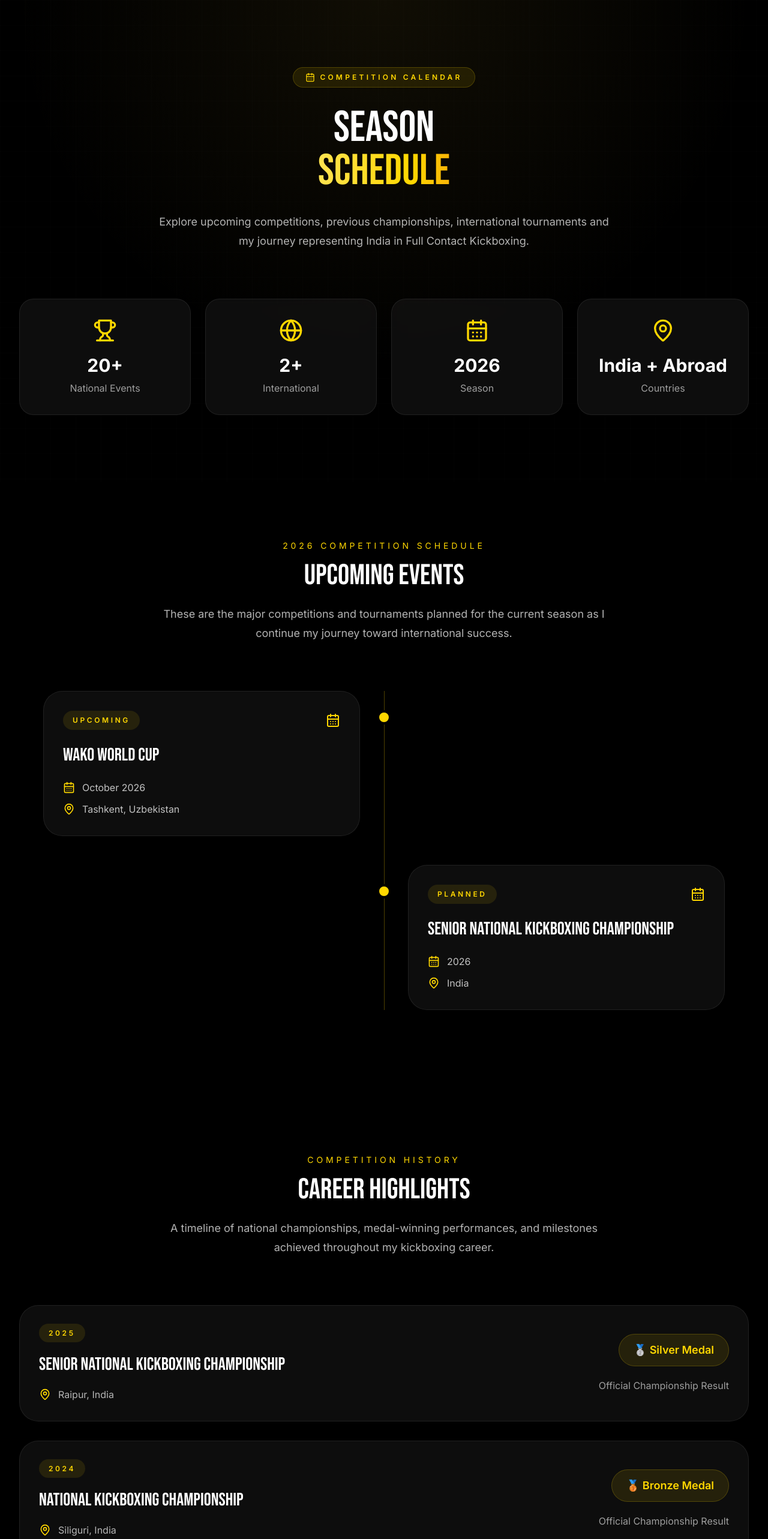
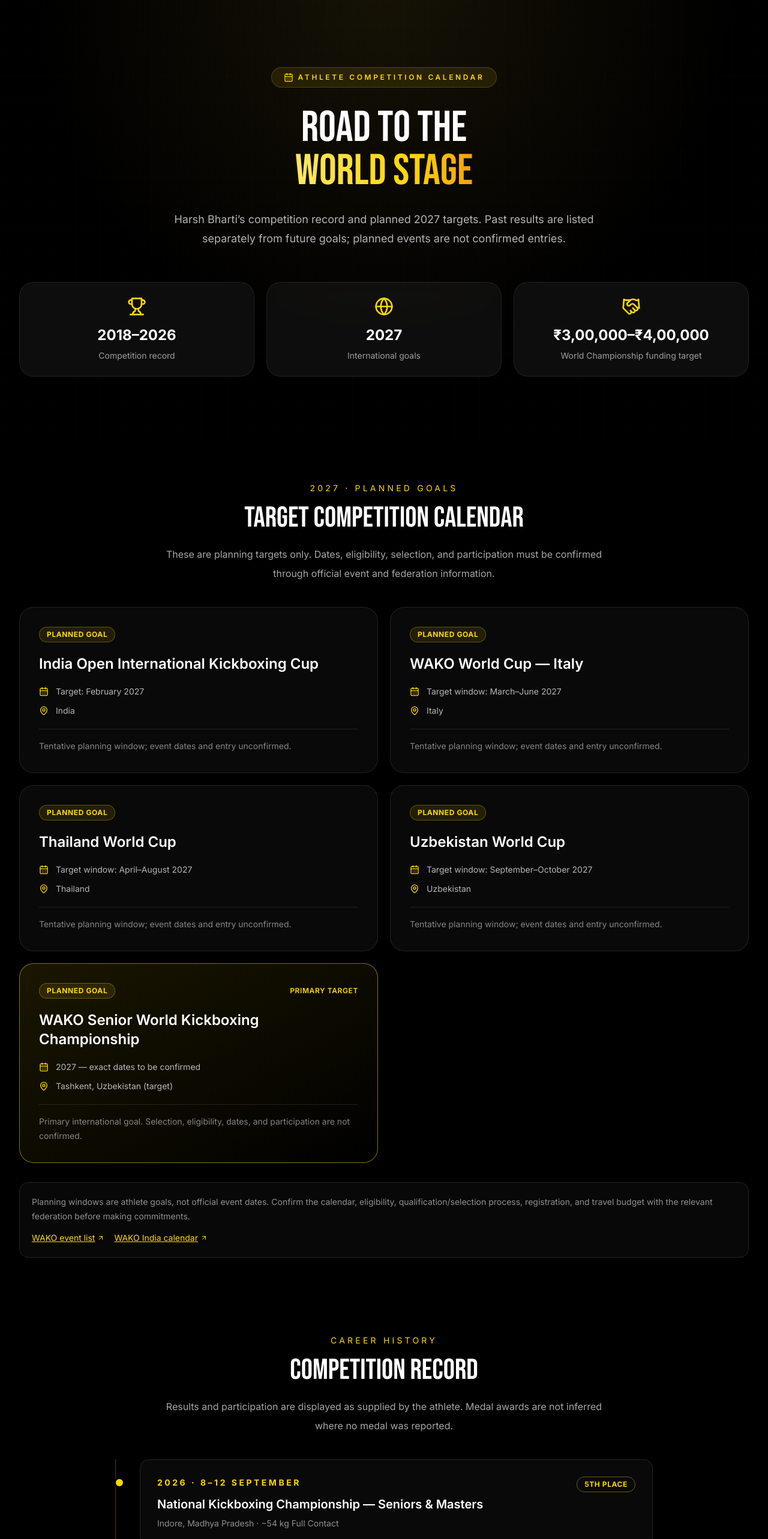
Before and after one commit to harshbharti55/kickboxer-harsh, a Next.js app: page /calendar in a window 1280 px wide. Shown: the part 80-2646 px from the top of the page at 60% size. Built offline with nearby package versions, Linux system fonts and the light colour scheme.

Commit message:
Refresh competition calendar with 2027 goals and full record

```diff
--- a/app/calendar/page.tsx
+++ b/app/calendar/page.tsx
@@ -1,478 +1,111 @@
 "use client";
 
 import { motion } from "framer-motion";
-import {
-  CalendarDays,
-  Trophy,
-  Globe,
-  MapPin,
-} from "lucide-react";
-
-const upcoming = [
-  {
-    event: "WAKO World Cup",
-    date: "October 2026",
-    location: "Tashkent, Uzbekistan",
-    status: "Upcoming",
-  },
-  {
-    event: "Senior National Kickboxing Championship",
-    date: "2026",
-    location: "India",
-    status: "Planned",
-  },
-];
-
-const history = [
-  {
-    year: "2025",
-    event: "Senior National Kickboxing Championship",
-    result: "🥈 Silver Medal",
-    location: "Raipur, India",
-  },
-  {
-    year: "2024",
-    event: "National Kickboxing Championship",
-    result: "🥉 Bronze Medal",
-    location: "Siliguri, India",
-  },
-  {
-    year: "2023",
-    event: "WAKO India National Championship",
-    result: "🥈 Silver Medal",
-    location: "Ranchi, India",
-  },
-  {
-    year: "2022",
-    event: "Junior National Kickboxing Championship",
-    result: "🥇 Gold Medal",
-    location: "Kolkata, India",
-  },
-];
+import { CalendarDays, Trophy, Globe, MapPin, ArrowUpRight, Handshake } from "lucide-react";
+import { competitionRecords, plannedGoals2027, sponsorshipGoal, PLANNED_NOTE } from "@/data/athlete";
 
 export default function CalendarPage() {
   return (
-    <main className="bg-black text-white">
-
-      {/* Hero */}
-
-      <section className="relative overflow-hidden py-28">
-
-        <div className="absolute inset-0 bg-[radial-gradient(circle_at_top,rgba(212,175,55,0.08),transparent_60%)]" />
-
+    <main className="overflow-hidden bg-black text-white">
+      <section className="relative py-24 sm:py-28">
+        <div className="absolute inset-0 bg-[radial-gradient(circle_at_top,rgba(212,175,55,0.10),transparent_60%)]" />
         <div className="absolute inset-0 grid-overlay opacity-20" />
-
         <div className="container-page relative z-10">
-
-          <motion.div
-            initial={{ opacity: 0, y: 35 }}
-            animate={{ opacity: 1, y: 0 }}
-            transition={{ duration: .8 }}
-            className="mx-auto max-w-4xl text-center"
-          >
-
-            <div className="inline-flex items-center gap-2 rounded-full border border-gold/20 bg-gold/10 px-5 py-2 text-xs font-semibold uppercase tracking-[0.35em] text-gold">
-
-              <CalendarDays className="h-4 w-4" />
-
-              Competition Calendar
-
+          <motion.div initial={{ opacity: 0, y: 28 }} animate={{ opacity: 1, y: 0 }} transition={{ duration: 0.7 }} className="mx-auto max-w-4xl text-center">
+            <div className="inline-flex items-center gap-2 rounded-full border border-gold/20 bg-gold/10 px-5 py-2 text-xs font-semibold uppercase tracking-[0.3em] text-gold">
+              <CalendarDays className="h-4 w-4" /> Athlete competition calendar
             </div>
-
-            <h1 className="mt-8 font-display text-5xl sm:text-6xl lg:text-7xl">
-
-              Season
-
-              <span className="block text-gradient">
-
-                Schedule
-
-              </span>
-
-            </h1>
-
-            <p className="mx-auto mt-8 max-w-3xl text-lg leading-8 text-white/70">
-
-              Explore upcoming competitions, previous championships,
-              international tournaments and my journey representing India
-              in Full Contact Kickboxing.
-
+            <h1 className="mt-8 font-display text-5xl sm:text-6xl lg:text-7xl">Road to the <span className="block text-gradient">World Stage</span></h1>
+            <p className="mx-auto mt-7 max-w-3xl text-lg leading-8 text-white/70">
+              Harsh Bharti’s competition record and planned 2027 targets. Past results are listed separately from future goals; planned events are not confirmed entries.
             </p>
-
           </motion.div>
 
-          {/* Stats */}
-
-          <div className="mt-20 grid gap-6 md:grid-cols-4">
-
+          <div className="mt-14 grid gap-5 sm:grid-cols-3">
             {[
-              {
-                icon: Trophy,
-                title: "National Events",
-                value: "20+",
-              },
-              {
-                icon: Globe,
-                title: "International",
-                value: "2+",
-              },
-              {
-                icon: CalendarDays,
-                title: "Season",
-                value: "2026",
-              },
-              {
-                icon: MapPin,
-                title: "Countries",
-                value: "India + Abroad",
-              },
+              { icon: Trophy, value: "2018–2026", label: "Competition record" },
+              { icon: Globe, value: "2027", label: "International goals" },
+              { icon: Handshake, value: sponsorshipGoal.requestedFunding, label: "World Championship funding target" },
             ].map((item) => {
-
               const Icon = item.icon;
-
-              return (
-
-                <motion.div
-                  key={item.title}
-                  whileHover={{ y: -8 }}
-                  className="glass rounded-3xl border border-white/10 p-8 text-center"
-                >
-
-                  <Icon className="mx-auto h-10 w-10 text-gold" />
-
-                  <h3 className="mt-5 text-3xl font-bold">
-
-                    {item.value}
-
-                  </h3>
-
-                  <p className="mt-2 text-white/60">
-
-                    {item.title}
-
-                  </p>
-
-                </motion.div>
-
-              );
-
+              return <motion.div key={item.label} whileHover={{ y: -5 }} className="glass rounded-3xl border border-white/10 p-6 text-center">
+                <Icon className="mx-auto h-8 w-8 text-gold" />
+                <p className="mt-4 text-2xl font-bold">{item.value}</p>
+                <p className="mt-2 text-sm text-white/60">{item.label}</p>
+              </motion.div>;
             })}
-
           </div>
-
         </div>
-
-      </section>
-      {/* Upcoming Competitions */}
-
-      <section className="container-page py-24">
-
-        <div className="mx-auto max-w-3xl text-center">
-
-          <p className="text-sm uppercase tracking-[0.35em] text-gold">
-            2026 Competition Schedule
-          </p>
-
-          <h2 className="mt-4 font-display text-5xl text-white">
-            Upcoming Events
-          </h2>
-
-          <p className="mt-6 text-lg leading-8 text-white/70">
-            These are the major competitions and tournaments planned for the
-            current season as I continue my journey toward international success.
-          </p>
-
-        </div>
-
-        <div className="relative mt-20">
-
-          {/* Timeline */}
-          <div className="absolute left-5 top-0 h-full w-px bg-gold/30 lg:left-1/2" />
-
-          {upcoming.map((item, index) => (
-
-            <motion.div
-              key={item.event}
-              initial={{ opacity: 0, y: 30 }}
-              whileInView={{ opacity: 1, y: 0 }}
-              viewport={{ once: true }}
-              transition={{ delay: index * 0.15 }}
-              className={`relative mb-12 lg:flex ${
-                index % 2 === 0
-                  ? "lg:flex-row"
-                  : "lg:flex-row-reverse"
-              }`}
-            >
-
-              {/* Timeline Dot */}
-
-              <div className="absolute left-2 top-8 h-6 w-6 rounded-full border-4 border-black bg-gold lg:left-1/2 lg:-translate-x-1/2" />
-
-              <div className="ml-14 lg:ml-0 lg:w-1/2 lg:px-10">
-
-                <motion.div
-                  whileHover={{ y: -8 }}
-                  className="glass rounded-[2rem] border border-white/10 p-8 transition-all duration-300 hover:border-gold/40"
-                >
-
-                  <div className="flex items-center justify-between">
-
-                    <span className="rounded-full bg-gold/10 px-4 py-2 text-xs font-semibold uppercase tracking-[0.3em] text-gold">
-
-                      {item.status}
-
-                    </span>
-
-                    <CalendarDays className="h-6 w-6 text-gold" />
-
-                  </div>
-
-                  <h3 className="mt-6 text-3xl font-display text-white">
-
-                    {item.event}
-
-                  </h3>
-
-                  <div className="mt-6 space-y-3">
-
-                    <div className="flex items-center gap-3">
-
-                      <CalendarDays className="h-5 w-5 text-gold" />
-
-                      <span className="text-white/75">
-                        {item.date}
-                      </span>
-
-                    </div>
-
-                    <div className="flex items-center gap-3">
-
-                      <MapPin className="h-5 w-5 text-gold" />
-
-                      <span className="text-white/75">
-                        {item.location}
-                      </span>
-
-                    </div>
-
-                  </div>
-
-                </motion.div>
-
-              </div>
-
-            </motion.div>
-
-          ))}
-
-        </div>
-
-      </section>
-            {/* Competition History */}
-
-      <section className="container-page py-24">
-
-        <div className="mx-auto max-w-3xl text-center">
-
-          <p className="text-sm uppercase tracking-[0.35em] text-gold">
-            Competition History
-          </p>
-
-          <h2 className="mt-4 font-display text-5xl text-white">
-            Career Highlights
-          </h2>
-
-          <p className="mt-6 text-lg leading-8 text-white/70">
-            A timeline of national championships, medal-winning performances,
-            and milestones achieved throughout my kickboxing career.
-          </p>
-
-        </div>
-
-        <div className="mt-20 grid gap-8">
-
-          {history.map((item, index) => (
-
-            <motion.div
-              key={item.year}
-              initial={{ opacity: 0, x: -30 }}
-              whileInView={{ opacity: 1, x: 0 }}
-              viewport={{ once: true }}
-              transition={{ delay: index * 0.12 }}
-              whileHover={{ y: -6 }}
-              className="glass rounded-[2rem] border border-white/10 p-8 transition-all duration-300 hover:border-gold/40"
-            >
-
-              <div className="flex flex-col gap-8 lg:flex-row lg:items-center lg:justify-between">
-
-                <div>
-
-                  <span className="rounded-full bg-gold/10 px-4 py-2 text-xs font-semibold uppercase tracking-[0.3em] text-gold">
-                    {item.year}
-                  </span>
-
-                  <h3 className="mt-6 text-3xl font-display text-white">
-                    {item.event}
-                  </h3>
-
-                  <div className="mt-5 flex items-center gap-3 text-white/70">
-
-                    <MapPin className="h-5 w-5 text-gold" />
-
-                    <span>{item.location}</span>
-
-                  </div>
-
-                </div>
-
-                <div className="text-left lg:text-right">
-
-                  <div className="inline-flex rounded-full border border-gold/20 bg-gold/10 px-6 py-3">
-
-                    <span className="text-lg font-semibold text-gold">
-                      {item.result}
-                    </span>
-
-                  </div>
-
-                  <p className="mt-5 text-white/60">
-                    Official Championship Result
-                  </p>
-
-                </div>
-
-              </div>
-
-            </motion.div>
-
-          ))}
-
-        </div>
-
       </section>
 
-      {/* Season Goals */}
-
-      <section className="container-page py-24">
-
-        <motion.div
-          initial={{ opacity: 0 }}
-          whileInView={{ opacity: 1 }}
-          viewport={{ once: true }}
-          className="overflow-hidden rounded-[2.5rem] border border-gold/20 bg-gradient-to-r from-gold/10 via-black to-black p-12"
-        >
-
-          <div className="mx-auto max-w-4xl text-center">
-
-            <p className="text-sm uppercase tracking-[0.35em] text-gold">
-              2026 Goals
-            </p>
-
-            <h2 className="mt-5 font-display text-5xl text-white">
-              Mission
-              <span className="block text-gradient">
-                World Stage
-              </span>
-            </h2>
-
-            <p className="mx-auto mt-6 max-w-3xl text-lg leading-8 text-white/70">
-              Continue representing India in national and international
-              competitions while striving to become a World Championship
-              medalist and inspiring the next generation of athletes.
-            </p>
-
-            <div className="mt-10 grid gap-6 md:grid-cols-3">
-
-              <div className="glass rounded-3xl border border-white/10 p-6">
-                <h3 className="text-3xl">🌍</h3>
-                <p className="mt-4 font-semibold text-white">
-                  International Competition
-                </p>
+      <section className="container-page py-12 sm:py-16">
+        <div className="mx-auto max-w-3xl text-center">
+          <p className="text-sm uppercase tracking-[0.3em] text-gold">2027 · planned goals</p>
+          <h2 className="mt-4 font-display text-4xl sm:text-5xl">Target Competition Calendar</h2>
+          <p className="mt-5 leading-8 text-white/65">{PLANNED_NOTE}</p>
+        </div>
+        <div className="mt-10 grid gap-5 lg:grid-cols-2">
+          {plannedGoals2027.map((goal, index) => {
+            const isWorlds = goal.name.includes("Senior World");
+            return <motion.article key={goal.name} initial={{ opacity: 0, y: 18 }} whileInView={{ opacity: 1, y: 0 }} viewport={{ once: true }} transition={{ delay: index * 0.05 }}
+              className={"rounded-3xl border p-6 sm:p-8 " + (isWorlds ? "border-gold/50 bg-gradient-to-br from-gold/10 to-black" : "border-white/10 bg-white/[0.035]")}>
+              <div className="flex flex-wrap items-center justify-between gap-3">
+                <span className="rounded-full border border-gold/30 bg-gold/10 px-3 py-1 text-xs font-bold uppercase tracking-wider text-gold">Planned goal</span>
+                {isWorlds ? <span className="text-xs font-semibold uppercase tracking-wider text-gold">Primary target</span> : null}
               </div>
-
-              <div className="glass rounded-3xl border border-white/10 p-6">
-                <h3 className="text-3xl">🥇</h3>
-                <p className="mt-4 font-semibold text-white">
-                  Win More Gold Medals
-                </p>
+              <h3 className="mt-5 text-2xl font-semibold">{goal.name}</h3>
+              <div className="mt-5 space-y-3 text-sm text-white/70">
+                <p className="flex items-start gap-3"><CalendarDays className="mt-0.5 h-4 w-4 shrink-0 text-gold" />{goal.planningWindow}</p>
+                <p className="flex items-start gap-3"><MapPin className="mt-0.5 h-4 w-4 shrink-0 text-gold" />{goal.targetLocation}</p>
               </div>
-
-              <div className="glass rounded-3xl border border-white/10 p-6">
-                <h3 className="text-3xl">🇮🇳</h3>
-                <p className="mt-4 font-semibold text-white">
-                  Represent India
-                </p>
-              </div>
-
-            </div>
-
+              <p className="mt-5 border-t border-white/10 pt-4 text-sm leading-6 text-white/50">{goal.note}</p>
+            </motion.article>;
+          })}
+        </div>
+        <div className="mt-8 rounded-2xl border border-white/10 bg-white/[0.03] p-5 text-sm leading-6 text-white/55">
+          Planning windows are athlete goals, not official event dates. Confirm the calendar, eligibility, qualification/selection process, registration, and travel budget with the relevant federation before making commitments.
+          <div className="mt-3 flex flex-wrap gap-4">
+            <a className="inline-flex items-center gap-1 text-gold underline" href="https://www.wako.sport/event-list" target="_blank" rel="noreferrer">WAKO event list <ArrowUpRight className="h-3 w-3" /></a>
+            <a className="inline-flex items-center gap-1 text-gold underline" href="https://www.wakoindia.org/calendar/" target="_blank" rel="noreferrer">WAKO India calendar <ArrowUpRight className="h-3 w-3" /></a>
           </div>
-
-        </motion.div>
-
-      </section>
-            {/* Contact CTA */}
-
-      <section className="container-page pb-28">
-
-        <motion.div
-          initial={{ opacity: 0 }}
-          whileInView={{ opacity: 1 }}
-          viewport={{ once: true }}
-          className="overflow-hidden rounded-[2.5rem] border border-gold/20 bg-gradient-to-r from-gold/10 via-black to-black p-12"
-        >
-
-          <div className="mx-auto max-w-4xl text-center">
-
-            <p className="text-sm uppercase tracking-[0.35em] text-gold">
-              Competition Journey
-            </p>
-
-            <h2 className="mt-5 font-display text-5xl text-white">
-              Follow My
-              <span className="block text-gradient">
-                Next Chapter
-              </span>
-            </h2>
-
-            <p className="mx-auto mt-6 max-w-3xl text-lg leading-8 text-white/70">
-              My competition calendar is regularly updated with upcoming
-              championships, international tournaments and major career
-              milestones. Thank you for supporting my journey toward
-              representing India on the world stage.
-            </p>
-
-            <div className="mt-10 flex flex-wrap justify-center gap-5">
-
-              <a
-                href="/achievements"
-                className="rounded-full bg-gold px-8 py-4 font-semibold text-black transition hover:scale-105"
-              >
-                View Achievements
-              </a>
-
-              <a
-                href="/media"
-                className="rounded-full border border-white/15 bg-white/5 px-8 py-4 font-semibold text-white transition hover:border-gold/40 hover:bg-white/10"
-              >
-                Watch Highlights
-              </a>
-
-              <a
-                href="/contact"
-                className="rounded-full border border-gold/30 bg-gold/10 px-8 py-4 font-semibold text-gold transition hover:bg-gold hover:text-black"
-              >
-                Contact Me
-              </a>
-
-            </div>
-
-          </div>
-
-        </motion.div>
-
+        </div>
       </section>
 
+      <section className="container-page py-12 sm:py-16">
+        <div className="mx-auto max-w-3xl text-center">
+          <p className="text-sm uppercase tracking-[0.3em] text-gold">Career history</p>
+          <h2 className="mt-4 font-display text-4xl sm:text-5xl">Competition Record</h2>
+          <p className="mt-5 leading-8 text-white/65">Results and participation are displayed as supplied by the athlete. Medal awards are not inferred where no medal was reported.</p>
+        </div>
+        <ol className="relative mx-auto mt-10 max-w-4xl space-y-4 border-l border-gold/30 pl-6 sm:pl-10">
+          {competitionRecords.map((record, index) => (
+            <motion.li key={`${record.year}-${record.event}`} initial={{ opacity: 0, x: -14 }} whileInView={{ opacity: 1, x: 0 }} viewport={{ once: true }} transition={{ delay: index * 0.04 }} className="relative rounded-2xl border border-white/10 bg-white/[0.035] p-5 sm:p-7">
+              <span className="absolute -left-[1.95rem] top-8 h-3 w-3 rounded-full bg-gold ring-4 ring-black sm:-left-[2.55rem]" />
+              <div className="flex flex-wrap items-start justify-between gap-4">
+                <div>
+                  <p className="text-sm font-bold uppercase tracking-[0.25em] text-gold">{record.year}{record.date ? ` · ${record.date}` : ""}</p>
+                  <h3 className="mt-3 text-xl font-semibold">{record.event}</h3>
+                  <p className="mt-2 text-sm text-white/55">{record.location}{record.category ? ` · ${record.category}` : ""}</p>
+                </div>
+                <span className="rounded-full border border-gold/40 px-3 py-1 text-xs font-bold uppercase tracking-wider text-gold">{record.headline}</span>
+              </div>
+            </motion.li>
+          ))}
+        </ol>
+      </section>
+
+      <section className="container-page pb-24 pt-12">
+        <div className="rounded-[2rem] border border-gold/30 bg-gradient-to-r from-gold/10 via-black to-black p-8 text-center sm:p-12">
+          <p className="text-sm uppercase tracking-[0.3em] text-gold">Sponsorship campaign</p>
+          <h2 className="mt-4 font-display text-3xl sm:text-4xl">Help Fund the World Championship Goal</h2>
+          <p className="mx-auto mt-4 max-w-2xl text-white/70">Funding target: <strong className="text-white">{sponsorshipGoal.requestedFunding}</strong>. Current sponsorship: <strong className="text-white">{sponsorshipGoal.currentFunding}</strong>.</p>
+          <p className="mx-auto mt-3 max-w-2xl text-sm leading-6 text-white/50">Selection and participation are not yet confirmed. Budget is preliminary and must be supported by official information and quotations.</p>
+          <div className="mt-7 flex flex-wrap justify-center gap-4">
+            <a href="/sponsorship" className="rounded-full bg-gold px-7 py-3 font-semibold text-black transition hover:scale-105">Sponsorship details</a>
+            <a href="/cv" className="rounded-full border border-white/20 px-7 py-3 font-semibold text-white transition hover:border-gold hover:text-gold">View athlete CV</a>
+          </div>
+        </div>
+      </section>
     </main>
   );
 }
```
